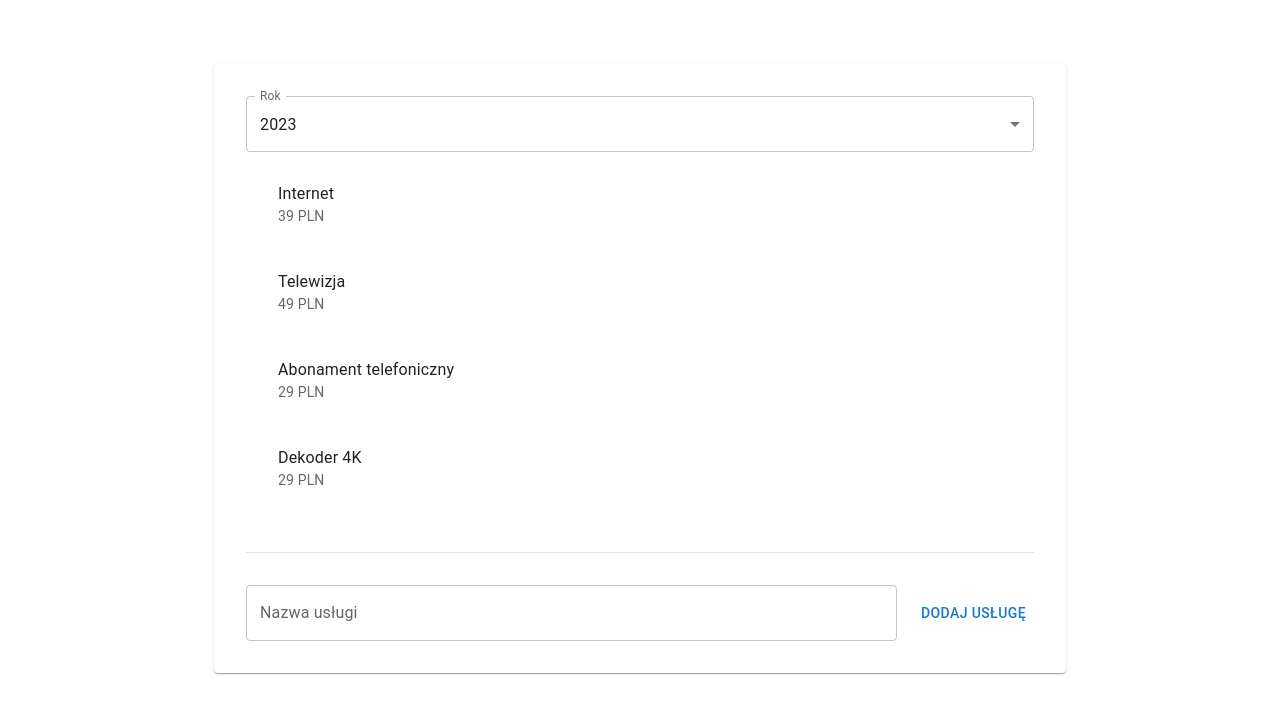
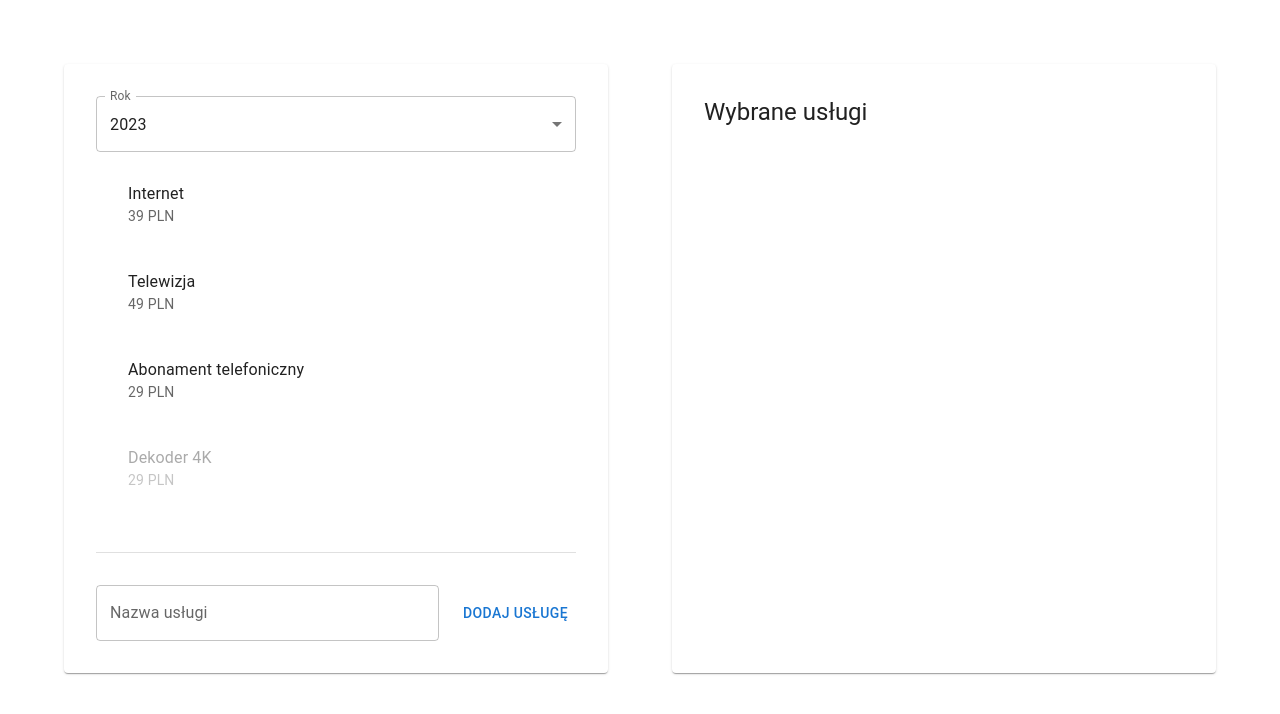
Before and after one commit to HubertNastaly/sp-tech-recruitment-task, a React (Vite) app: page / in a window 1280 px wide. Shown: the top 714 px of the page. Built offline with nearby package versions, Linux system fonts and the light colour scheme.

Commit message:
Add services select logic

```diff
--- a/package.json
+++ b/package.json
@@ -12,6 +12,7 @@
   "dependencies": {
     "@emotion/react": "^11.10.6",
     "@emotion/styled": "^11.10.6",
+    "@mui/icons-material": "^5.11.16",
     "@mui/material": "^5.12.1",
     "react": "^18.2.0",
     "react-dom": "^18.2.0"
--- a/src/App.tsx
+++ b/src/App.tsx
@@ -1,12 +1,33 @@
 import { Box, Container } from "@mui/material"
 import { AvailableServicesList } from "./components/AvailableServicesList"
+import { SelectedServicesList } from "./components/SelectedServicesList"
+import { useState } from "react"
+import { DEFAULT_SERVICES, Service, Year } from "./model"
+import { DEFAULT_YEARS } from "./components/AvailableServicesList/YearSelect"
 
 function App() {
+  const [selectedYear, setSelectedYear] = useState<Year>(DEFAULT_YEARS[0])
+  const [services, setServices] = useState(DEFAULT_SERVICES)
+
+
+  function toggleSelect(toggledService: Service) {
+    const newServices = services.map(service => {
+      if (service.name === toggledService.name) {
+        return { ...service, selected: !service.selected }
+      }
+      if (service.dependecy === toggledService.name) {
+        return { ...service, selected: false }
+      }
+      return service
+    })
+    setServices(newServices)
+  }
 
   return (
-    <Container maxWidth="md">
-      <Box sx={{ maxHeight: '100vh', width: '100%', marginTop: 8 }}>
-        <AvailableServicesList />
+    <Container maxWidth="lg">
+      <Box sx={{ maxHeight: '100vh', width: '100%', marginTop: 8, display: 'flex', gap: 8 }}>
+        <AvailableServicesList year={selectedYear} onYearChange={setSelectedYear} services={services} onServiceSelectToggle={toggleSelect} />
+        <SelectedServicesList year={selectedYear} services={services} />
       </Box>
     </Container>
   )
--- a/src/components/AvailableServicesList/AvailableServicesList.tsx
+++ b/src/components/AvailableServicesList/AvailableServicesList.tsx
@@ -1,16 +1,46 @@
-import { Paper } from "@mui/material"
-import { DEFAULT_YEARS, YearSelect } from "./YearSelect"
-import { EditableList } from "./EditableList"
-import { useState } from "react"
-import { Year } from "../../model"
+import { Box, Button, Divider, List, ListItem, ListItemButton, ListItemIcon, ListItemText, Paper, TextField } from "@mui/material"
+import { useCallback } from "react"
+import { Service, Year } from "../../model"
+import { CheckCircle } from "@mui/icons-material"
+import { YearSelect } from "./YearSelect"
 
-export const AvailableServicesList = () => {
-  const [selectedYear, setSelectedYear] = useState<Year>(DEFAULT_YEARS[0])
+interface Props {
+  year: Year
+  onYearChange: (year: Year) => void
+  services: Service[]
+  onServiceSelectToggle: (service: Service) => void
+}
+
+export const AvailableServicesList = ({ year, onServiceSelectToggle, onYearChange, services }: Props) => {
+  const canSelectService = useCallback((service: Service) => {
+    const dependency = services.find(({ name }) => service.dependecy === name)
+    return dependency ? dependency.selected : true
+  }, [services])
 
   return (
     <Paper sx={{ flex: 1, padding: 4 }}>
-      <YearSelect onChange={setSelectedYear} />
-      <EditableList year={selectedYear} />
+      <YearSelect onChange={onYearChange} />
+      <List>
+        {services.map((service) => (
+          <ListItem key={service.name}>
+            <ListItemButton disabled={!canSelectService(service)} onClick={() => onServiceSelectToggle(service)}>
+              <ListItemText primary={service.name} secondary={`${service.prices[year]} PLN`} />
+              {service.selected && (
+                <ListItemIcon>
+                  <CheckCircle />
+                </ListItemIcon>
+              )}
+            </ListItemButton>
+          </ListItem>
+        ))}
+      </List>
+      <Divider sx={{ marginTop: 4, marginBottom: 4 }}/>
+      <Box sx={{ display: 'flex', gap: 2 }}>
+        <TextField label="Nazwa usługi" sx={{ flex: 1 }} />
+        <Button>
+          Dodaj usługę
+        </Button>
+      </Box>
     </Paper>
   )
 }
--- a/src/components/AvailableServicesList/EditableList.tsx
+++ /dev/null
@@ -1,32 +0,0 @@
-import { Box, Button, Divider, List, ListItem, ListItemButton, ListItemText, TextField } from "@mui/material"
-import { useState } from "react"
-import { DEFAULT_SERVICES, Year } from "../../model"
-
-interface Props {
-  year: Year
-}
-
-export const EditableList = ({ year }: Props) => {
-  const [services] = useState(DEFAULT_SERVICES)
-
-  return (
-    <>
-      <List>
-        {services.map(({ name, prices }) => (
-          <ListItem key={name}>
-            <ListItemButton>
-              <ListItemText primary={name} secondary={`${prices[year]} PLN`} />
-            </ListItemButton>
-          </ListItem>
-        ))}
-      </List>
-      <Divider sx={{ marginTop: 4, marginBottom: 4 }}/>
-      <Box sx={{ display: 'flex', gap: 2 }}>
-        <TextField label="Nazwa usługi" sx={{ flex: 1 }} />
-        <Button>
-          Dodaj usługę
-        </Button>
-      </Box>
-    </>
-  )
-}
--- /dev/null
+++ b/src/components/SelectedServicesList/SelectedServicesList.tsx
@@ -0,0 +1,25 @@
+import { List, ListItem, ListItemText, Paper, Typography } from "@mui/material"
+import { Service, Year } from "../../model"
+import { useMemo } from "react"
+
+interface Props {
+  year: Year
+  services: Service[]
+}
+
+export const SelectedServicesList = ({ services, year }: Props) => {
+  const selectedServices = useMemo(() => services.filter(({ selected }) => selected), [services])
+
+  return (
+    <Paper sx={{ flex: 1, padding: 4 }}>
+      <Typography variant="h5">Wybrane usługi</Typography>
+      <List>
+        {selectedServices.map((service) => (
+          <ListItem key={service.name}>
+              <ListItemText primary={service.name} secondary={`${service.prices[year]} PLN`} />
+          </ListItem>
+        ))}
+      </List>
+    </Paper>
+  )
+}
--- a/src/model/service.ts
+++ b/src/model/service.ts
@@ -1,11 +1,11 @@
 export type Year = number
 type Price = number
-type ServiceName = 'Internet' | 'Telewizja' | 'Abonament telefoniczny' | 'Dekoder 4K'
+export type ServiceName = 'Internet' | 'Telewizja' | 'Abonament telefoniczny' | 'Dekoder 4K'
 
 export interface Service {
   name: ServiceName
   prices: Record<Year, Price>
-  selected?: boolean
+  selected: boolean
   dependecy?: ServiceName
 }
 
@@ -17,6 +17,7 @@ export const DEFAULT_SERVICES: Service[] = [
       2024: 49,
       2025: 59
     },
+    selected: false,
   },
   {
     name: 'Telewizja',
@@ -25,6 +26,7 @@ export const DEFAULT_SERVICES: Service[] = [
       2024: 49,
       2025: 59
     },
+    selected: false,
   },
   {
     name: 'Abonament telefoniczny',
@@ -33,6 +35,7 @@ export const DEFAULT_SERVICES: Service[] = [
       2024: 29,
       2025: 29
     },
+    selected: false,
   },
   {
     name: 'Dekoder 4K',
@@ -41,6 +44,7 @@ export const DEFAULT_SERVICES: Service[] = [
       2024: 29,
       2025: 29
     },
+    selected: false,
     dependecy: 'Telewizja'
   }
 ]
```
Also changed, not shown: 1 other file (tests, documents, lock files or other folders).
